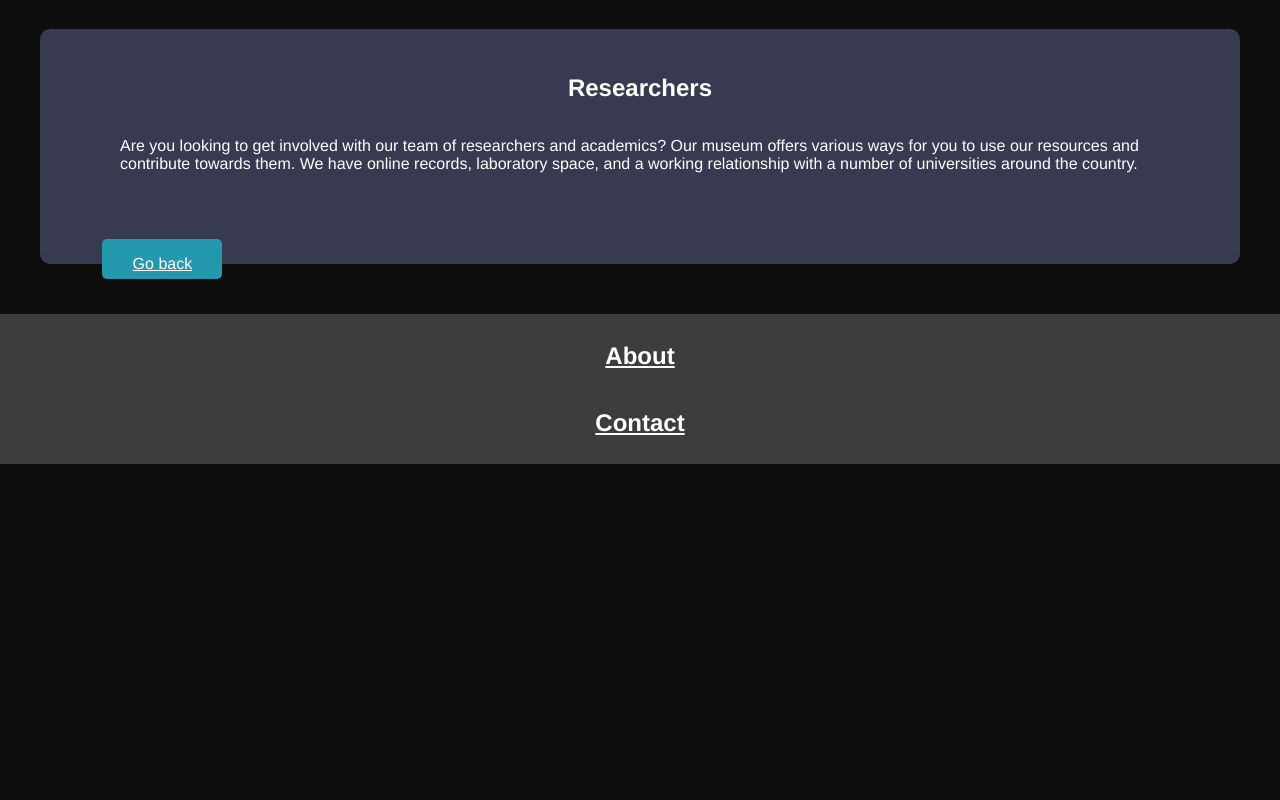
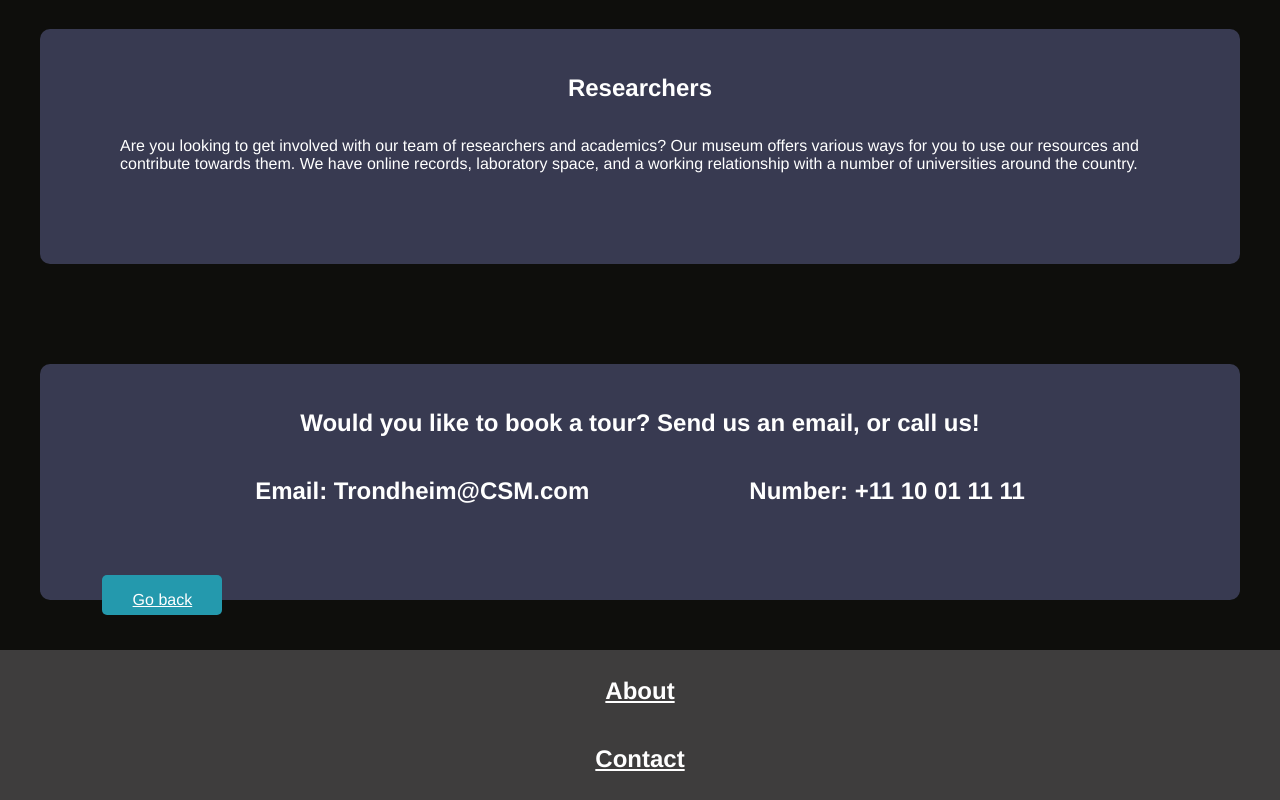
Before and after one commit to Pockitt/SP1-Simen_Magnussen, a plain HTML site: page Contact/index.html in a window 1280 px wide. Shown: the part 933-1733 px from the top of the page. Before the commit the page ends 1397 px from the top, so only its background shows below. Drawn offline with Linux system fonts and the light colour scheme.

Commit message:
Added fake email and number to contact page

```diff
--- a/Contact/index.html
+++ b/Contact/index.html
@@ -58,6 +58,13 @@
         country.
       </p>
     </div>
+    <div class="basic_card">
+      <h2 class="basic_text">
+        Would you like to book a tour? Send us an email, or call us!
+      </h2>
+      <h2 class="basic_text">Email: Trondheim@CSM.com</h2>
+      <h2 class="basic_text">Number: +11 10 01 11 11</h2>
+    </div>
   </body>
   <footer>
     <div class="back_button_btm">
```
